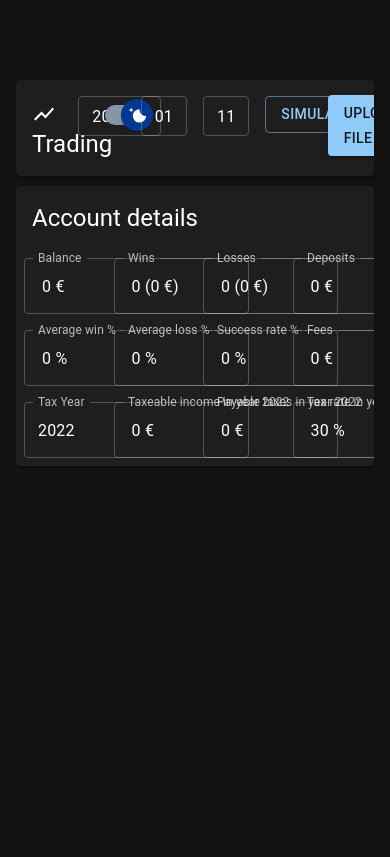
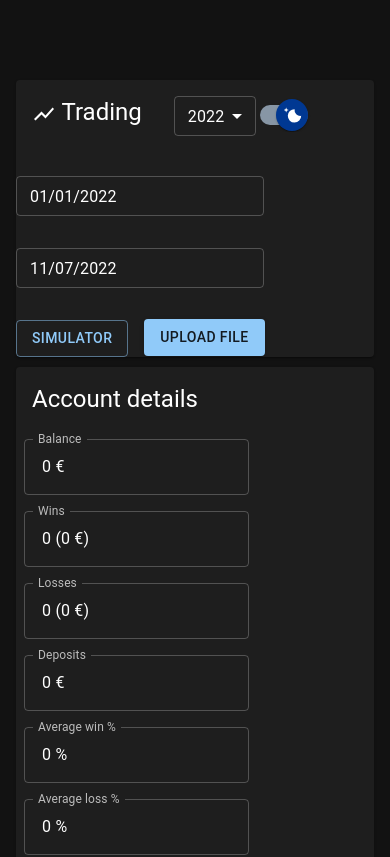
Before and after one commit to aleksi1/capital_trading, a React (Create React App) app: page /#/ in a window 390 px wide. Before the commit this address led to /#/capital_trading/#/simulator. Shown: the top 857 px of the page. Built offline with nearby package versions, Linux system fonts and the light colour scheme.

Commit message:
Improved responsivity

```diff
--- a/src/Pages/Simulator.tsx
+++ b/src/Pages/Simulator.tsx
@@ -59,7 +59,7 @@ const Simulator = () => {
       <Container maxWidth="lg" sx={{ mt: 10 }}>
         <Card sx={{ marginBottom: '10px', maxWidth: '100%' }}>
           <Grid container spacing={2}>
-            <Grid item xs={10}>
+            <Grid xs={10}>
               <Typography sx={{ m: 2 }} variant="h5" component="div">
                 <ShowChartIcon sx={{ verticalAlign: 'middle' }} />
                 <Link href="/" style={{ textDecoration: 'none' }}>{' Trading'}</Link>
@@ -125,15 +125,15 @@ const Simulator = () => {
         {tableData.map((value: any) => (
           <Card sx={{ margin: '10px 0', maxWidth: '100%' }}>
             <Grid container spacing={2}>
-              <Grid item style={{ marginRight: '5px' }}>
+              <Grid style={{ marginRight: '5px' }}>
                 <Chip color="info" label={value.index} />
               </Grid>
-              <Grid item xs={1}>
+              <Grid xs={1}>
                 {value.success
                   ? <Chip color="success" label={value.change} />
                   : <Chip color="error" label={value.change} /> }
               </Grid>
-              <Grid item xs={2}>
+              <Grid md={2}>
                 {value.amount}
               </Grid>
             </Grid>
--- a/src/Pages/Trading.tsx
+++ b/src/Pages/Trading.tsx
@@ -1,7 +1,8 @@
 import { useHistory } from 'react-router-dom'
 import {
-  Box, Button, Card, Chip, FormControl, Grid, MenuItem, Select, SelectChangeEvent, TextField,
+  Box, Button, Card, Chip, FormControl, MenuItem, Select, SelectChangeEvent, TextField,
 } from '@mui/material'
+import Grid from '@mui/material/Unstable_Grid2'
 import Container from '@mui/material/Container'
 import Typography from '@mui/material/Typography'
 import ShowChartIcon from '@mui/icons-material/ShowChart'
@@ -118,15 +119,15 @@ const Trading = () => {
     <Container maxWidth="lg" sx={{ mt: 10 }}>
       <Card sx={{ marginBottom: '10px', maxWidth: '100%' }}>
         <Grid container spacing={2}>
-          <Grid item xs={2}>
+          <Grid md={2}>
             <Typography sx={{ m: 2 }} variant="h5" component="div">
               <ShowChartIcon sx={{ verticalAlign: 'middle' }} />
               {' Trading'}
             </Typography>
           </Grid>
-          <Grid item xs={2}>
+          <Grid md={2}>
             <Grid container>
-              <Grid item xs={6}>
+              <Grid md={2}>
                 <Select
                   labelId="year-select-label"
                   id="year-select"
@@ -140,12 +141,12 @@ const Trading = () => {
                   {getTaxYears()?.map((e: number) => <MenuItem key={`tax-year-${e}`} value={e}>{e}</MenuItem>)}
                 </Select>
               </Grid>
-              <Grid item xs={6} style={{ marginTop: '10px' }}>
+              <Grid md={2} style={{ marginTop: '10px' }}>
                 <DarkModeSwitch />
               </Grid>
             </Grid>
           </Grid>
-          <Grid item xs={2}>
+          <Grid md={2}>
             <DatePicker
               selected={startDate}
               onChange={(date: Date) => setStartDate(date)}
@@ -157,7 +158,7 @@ const Trading = () => {
               customInput={<DatePickerCustomInput />}
             />
           </Grid>
-          <Grid item xs={2}>
+          <Grid md={2}>
             <DatePicker
               selected={endDate}
               onChange={(date: Date) => setEndDate(date)}
@@ -168,10 +169,10 @@ const Trading = () => {
               customInput={<DatePickerCustomInput />}
             />
           </Grid>
-          <Grid item xs={2} sx={{ mt: 2 }}>
+          <Grid md={2} sx={{ mt: 2 }}>
             <Button variant="outlined" onClick={() => history.push('/#/simulator')}>Simulator</Button>
           </Grid>
-          <Grid item xs={2}>
+          <Grid md={2}>
             {' '}
             <Button
               variant="contained"
@@ -207,7 +208,7 @@ const Trading = () => {
           autoComplete="off"
         >
           <Grid container>
-            <Grid item xs={3}>
+            <Grid md={3}>
               <TextField
                 InputProps={{
                   readOnly: true,
@@ -217,7 +218,7 @@ const Trading = () => {
                 value={` ${roundTo(accountDetails?.balance, 2)} € `}
               />
             </Grid>
-            <Grid item xs={3}>
+            <Grid md={3}>
               <TextField
                 InputProps={{
                   readOnly: true,
@@ -227,7 +228,7 @@ const Trading = () => {
                 value={` ${accountDetails?.winningTrades} (${roundTo(accountDetails?.wins, 2)} €) `}
               />
             </Grid>
-            <Grid item xs={3}>
+            <Grid md={3}>
               <TextField
                 InputProps={{
                   readOnly: true,
@@ -237,7 +238,7 @@ const Trading = () => {
                 value={` ${accountDetails?.losingTrades} (${roundTo(accountDetails?.losses, 2)} €)`}
               />
             </Grid>
-            <Grid item xs={3}>
+            <Grid md={3}>
               <TextField
                 InputProps={{
                   readOnly: true,
@@ -249,7 +250,7 @@ const Trading = () => {
             </Grid>
           </Grid>
           <Grid container>
-            <Grid item xs={3}>
+            <Grid md={3}>
               <TextField
                 InputProps={{
                   readOnly: true,
@@ -259,7 +260,7 @@ const Trading = () => {
                 value={` ${roundTo(accountDetails?.averageWinPercentage, 2)} %`}
               />
             </Grid>
-            <Grid item xs={3}>
+            <Grid md={3}>
               <TextField
                 InputProps={{
                   readOnly: true,
@@ -269,7 +270,7 @@ const Trading = () => {
                 value={` ${roundTo(accountDetails?.averageLossPercentage, 2)} %`}
               />
             </Grid>
-            <Grid item xs={3}>
+            <Grid md={3}>
               <TextField
                 InputProps={{
                   readOnly: true,
@@ -279,7 +280,7 @@ const Trading = () => {
                 value={` ${roundTo(accountDetails?.successRate, 2)} %`}
               />
             </Grid>
-            <Grid item xs={3}>
+            <Grid md={3}>
               <TextField
                 InputProps={{
                   readOnly: true,
@@ -291,7 +292,7 @@ const Trading = () => {
             </Grid>
           </Grid>
           <Grid container>
-            <Grid item xs={3}>
+            <Grid md={3}>
               <TextField
                 InputProps={{
                   readOnly: true,
@@ -302,7 +303,7 @@ const Trading = () => {
                 value={taxYear}
               />
             </Grid>
-            <Grid item xs={3}>
+            <Grid md={3}>
               <FormControl>
                 <TextField
                   InputProps={{
@@ -314,7 +315,7 @@ const Trading = () => {
                 />
               </FormControl>
             </Grid>
-            <Grid item xs={3}>
+            <Grid md={3}>
               <FormControl>
                 <TextField
                   InputProps={{
@@ -326,7 +327,7 @@ const Trading = () => {
                 />
               </FormControl>
             </Grid>
-            <Grid item xs={3}>
+            <Grid md={3}>
               <FormControl>
                 <TextField
                   InputProps={{
```
Also changed, not shown: package.json (+5 -5 lines), 1 other file (tests, documents, lock files or other folders).
